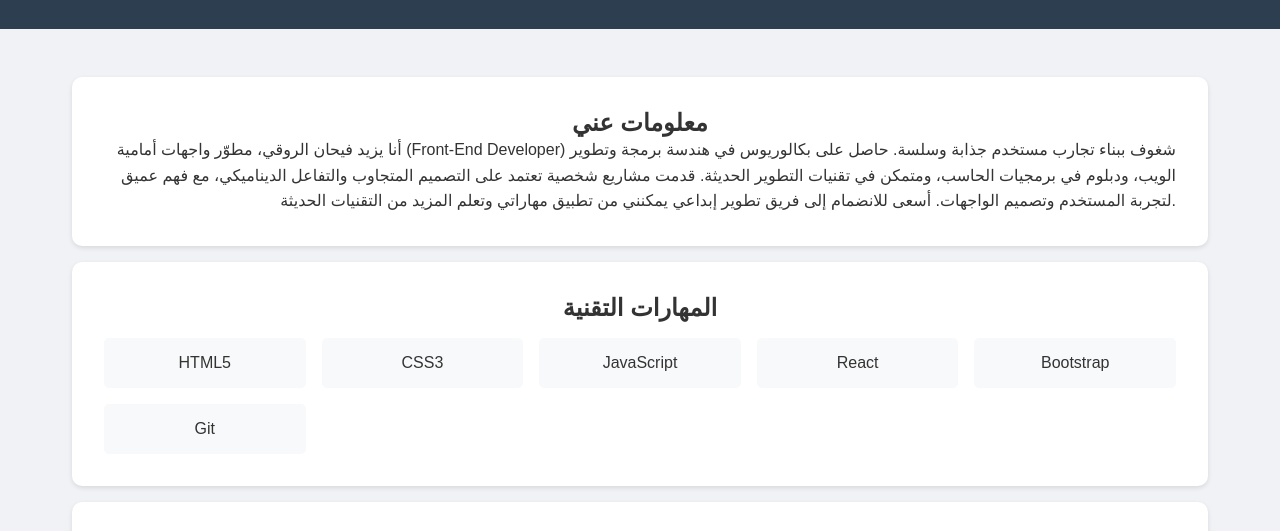
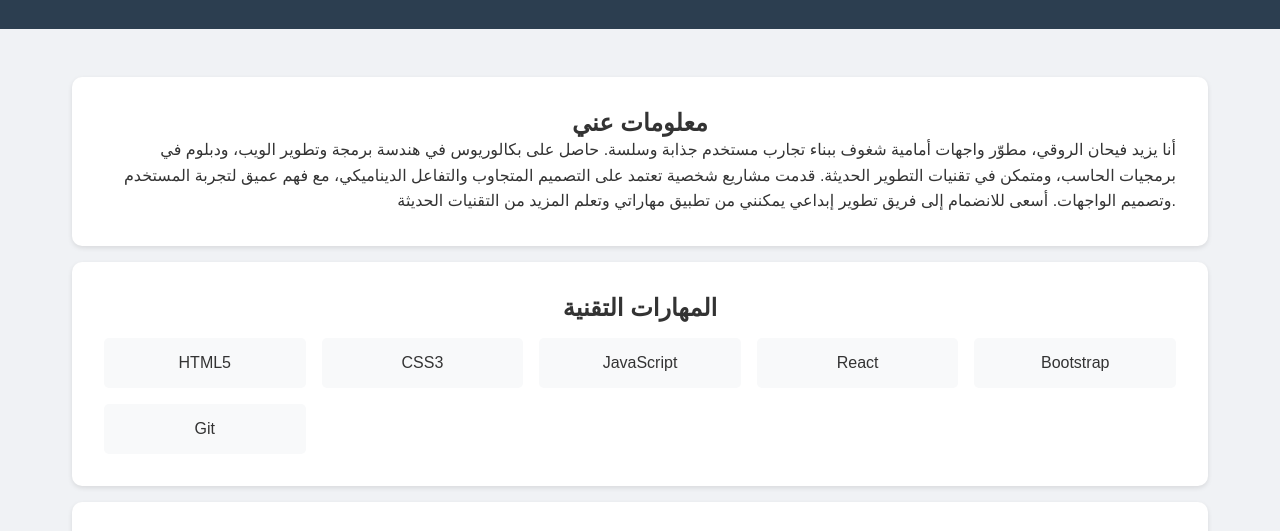
Before and after one commit to YD511/Ny-Web, a plain HTML site: page index.html in a window 1280 px wide. Shown: the part 262-793 px from the top of the page. Drawn offline with Linux system fonts and the light colour scheme.

Commit message:
تعديل

```diff
--- a/index.html
+++ b/index.html
@@ -166,7 +166,7 @@
       <section class="card hidden">
         <h2>معلومات عني</h2>
         <p style="text-align: right; line-height: 1.6">
-          أنا يزيد فيحان الروقي، مطوّر واجهات أمامية (Front-End Developer) شغوف
+          أنا يزيد فيحان الروقي، مطوّر واجهات أمامية  شغوف
           ببناء تجارب مستخدم جذابة وسلسة. حاصل على بكالوريوس في هندسة برمجة
           وتطوير الويب، ودبلوم في برمجيات الحاسب، ومتمكن في تقنيات التطوير
           الحديثة. قدمت مشاريع شخصية تعتمد على التصميم المتجاوب والتفاعل
```
